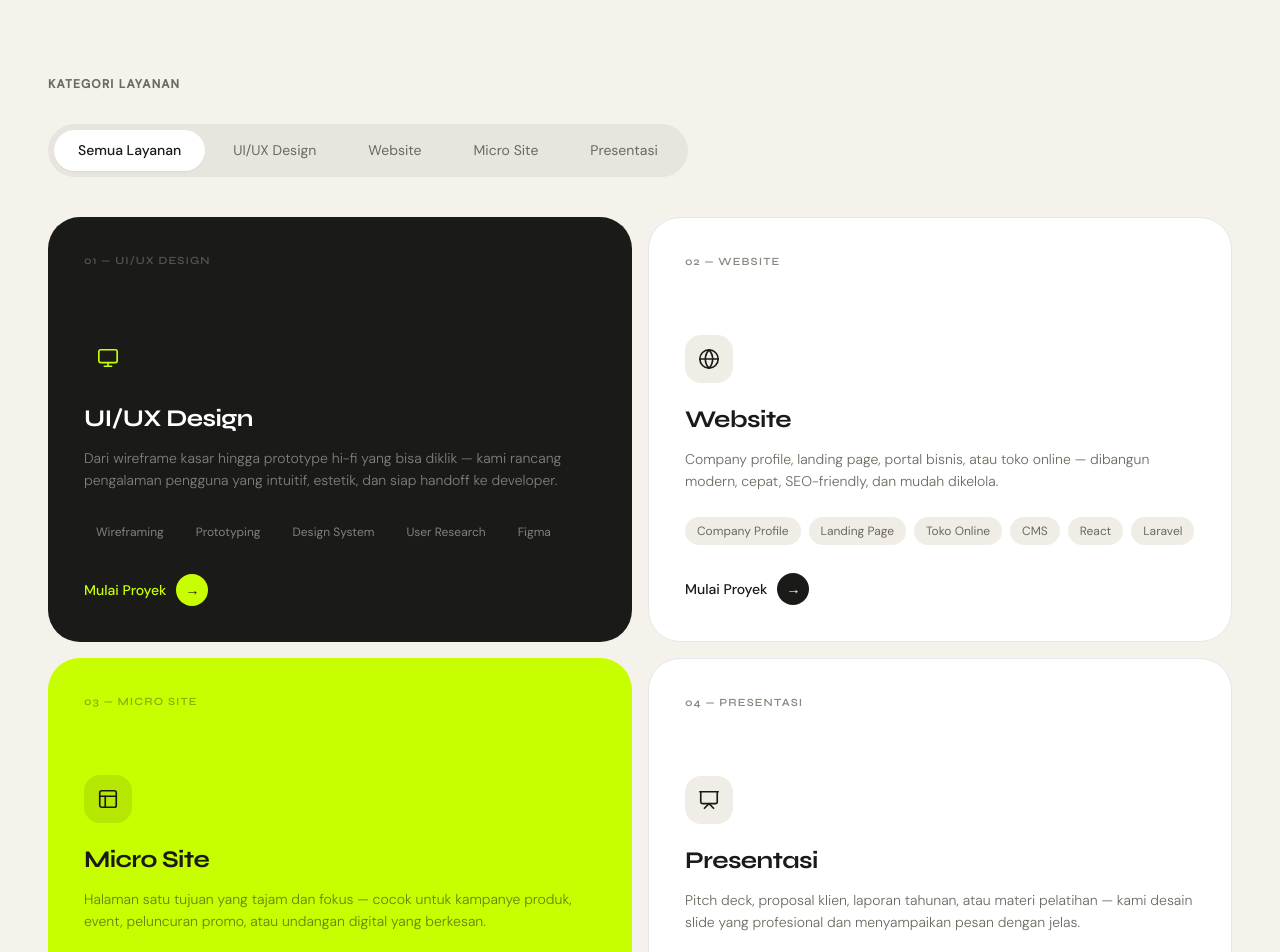
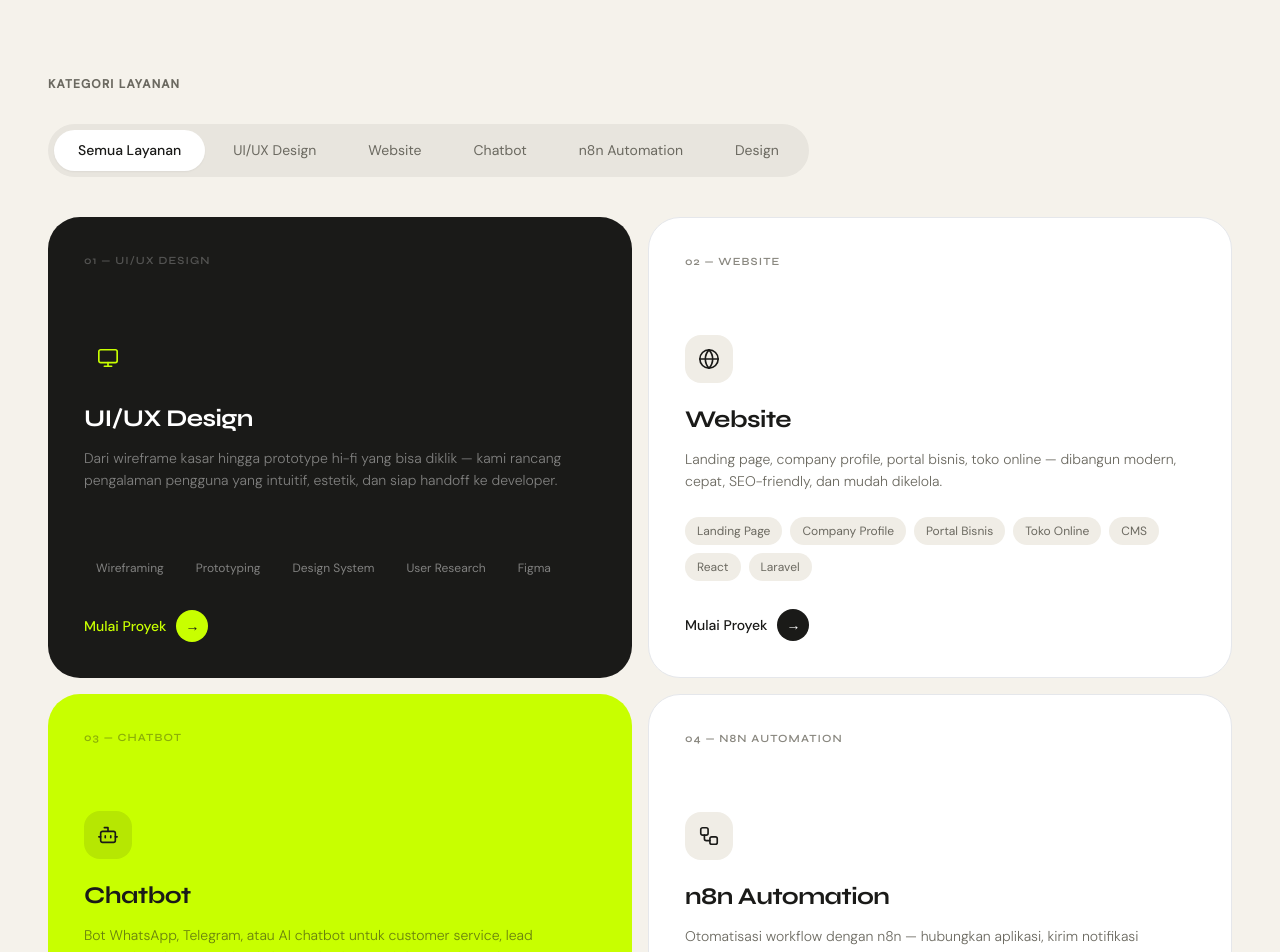
Before and after one commit to Ariefhuda434/karsa-digital-fe, a React (Vite) app: page / in a window 1280 px wide. Shown: the part 860-1812 px from the top of the page. Built offline with nearby package versions, Linux system fonts and the light colour scheme; no server answers.

Commit message:
update layanan, testimoni popup form, admin feedback toggle

```diff
--- a/src/components/Layanan.jsx
+++ b/src/components/Layanan.jsx
@@ -1,13 +1,14 @@
 import { useState } from 'react'
-import { Monitor, Globe, Layout, Presentation } from 'lucide-react'
+import { Monitor, Globe, Bot, Workflow, Palette } from 'lucide-react'
 import { Link } from 'react-router-dom'
 
 const CATEGORIES = [
-  { id: 'all',       label: 'Semua Layanan' },
-  { id: 'uiux',      label: 'UI/UX Design'  },
-  { id: 'web',       label: 'Website'       },
-  { id: 'microsite', label: 'Micro Site'    },
-  { id: 'ppt',       label: 'Presentasi'    },
+  { id: 'all',        label: 'Semua Layanan'   },
+  { id: 'uiux',       label: 'UI/UX Design'    },
+  { id: 'web',        label: 'Website'         },
+  { id: 'chatbot',    label: 'Chatbot'         },
+  { id: 'automation', label: 'n8n Automation'  },
+  { id: 'design',     label: 'Design'          },
 ]
 
 const SERVICES = [
@@ -22,22 +23,29 @@ const SERVICES = [
     id: 2, cat: 'web', variant: 'light',
     num: '02', icon: Globe,
     title: 'Website',
-    desc: 'Company profile, landing page, portal bisnis, atau toko online — dibangun modern, cepat, SEO-friendly, dan mudah dikelola.',
-    tags: ['Company Profile', 'Landing Page', 'Toko Online', 'CMS', 'React', 'Laravel'],
+    desc: 'Landing page, company profile, portal bisnis, toko online — dibangun modern, cepat, SEO-friendly, dan mudah dikelola.',
+    tags: ['Landing Page', 'Company Profile', 'Portal Bisnis', 'Toko Online', 'CMS', 'React', 'Laravel'],
   },
   {
-    id: 3, cat: 'microsite', variant: 'accent',
-    num: '03', icon: Layout,
-    title: 'Micro Site',
-    desc: 'Halaman satu tujuan yang tajam dan fokus — cocok untuk kampanye produk, event, peluncuran promo, atau undangan digital yang berkesan.',
-    tags: ['Campaign Page', 'Event Page', 'Promo', 'Undangan Digital'],
+    id: 3, cat: 'chatbot', variant: 'accent',
+    num: '03', icon: Bot,
+    title: 'Chatbot',
+    desc: 'Bot WhatsApp, Telegram, atau AI chatbot untuk customer service, lead generation, dan otomatisasi chat — siap integrasi dengan sistem kamu.',
+    tags: ['WhatsApp Bot', 'Telegram Bot', 'AI Chatbot', 'Integrasi API', 'Customer Service'],
   },
   {
-    id: 4, cat: 'ppt', variant: 'light',
-    num: '04', icon: Presentation,
-    title: 'Presentasi',
-    desc: 'Pitch deck, proposal klien, laporan tahunan, atau materi pelatihan — kami desain slide yang profesional dan menyampaikan pesan dengan jelas.',
-    tags: ['Pitch Deck', 'Proposal', 'Annual Report', 'PowerPoint / Keynote'],
+    id: 4, cat: 'automation', variant: 'light',
+    num: '04', icon: Workflow,
+    title: 'n8n Automation',
+    desc: 'Otomatisasi workflow dengan n8n — hubungkan aplikasi, kirim notifikasi otomatis, scraping data, dan integrasi API tanpa coding rumit.',
+    tags: ['Workflow Otomatis', 'Integrasi API', 'Scraping Data', 'Notifikasi', 'n8n'],
+  },
+  {
+    id: 5, cat: 'design', variant: 'dark',
+    num: '05', icon: Palette,
+    title: 'Design (Canva & Figma)',
+    desc: 'Desain komik Canva, tugas kuliah, infografis, presentasi kreatif, dan materi visual lainnya — cepat, menarik, dan sesuai kebutuhan.',
+    tags: ['Desain Komik', 'Tugas Kuliah', 'Infografis', 'Presentasi Kreatif', 'Canva', 'Figma'],
   },
 ]
 
--- a/src/components/Testimoni.jsx
+++ b/src/components/Testimoni.jsx
@@ -1,5 +1,5 @@
 import { useState, useEffect } from 'react'
-import { Loader2, AlertTriangle, Send, CheckCircle } from 'lucide-react'
+import { Loader2, AlertTriangle, Send, CheckCircle, X, MessageSquare } from 'lucide-react'
 import api from '../lib/axios'
 
 const AVATAR_COLORS = ['#C8FF00','#80B8FF','#FFB380','#FF80B8','#80FFB8','#B880FF','#FF80A0','#80D0FF']
@@ -11,7 +11,7 @@ function getInitials(name) {
 function Stars({ count = 0, interactive, onChange }) {
   const arr = Array.from({ length: 5 })
   return (
-    <div className={`flex gap-0.5 ${interactive ? 'cursor-pointer' : ''} mb-4`}>
+    <div className={`flex gap-0.5 ${interactive ? 'cursor-pointer' : ''}`}>
       {arr.map((_, i) => (
         <svg key={i} width="14" height="14" viewBox="0 0 24 24"
           fill={i < count ? '#C8FF00' : 'rgba(255,255,255,0.12)'}
@@ -24,30 +24,19 @@ function Stars({ count = 0, interactive, onChange }) {
   )
 }
 
-export default function Testimoni() {
-  const [feedbacks, setFeedbacks] = useState([])
-  const [loading, setLoading] = useState(true)
-  const [error, setError] = useState(null)
-
+function FeedbackModal({ open, onClose }) {
   const [form, setForm] = useState({ name: '', role: '', company: '', content: '', rating: 5 })
   const [submitting, setSubmitting] = useState(false)
   const [submitted, setSubmitted] = useState(false)
 
-  useEffect(() => {
-    let cancelled = false
-    api.get('/feedbacks')
-      .then(res => { if (!cancelled) setFeedbacks(res.data?.data ?? res.data) })
-      .catch(() => { if (!cancelled) setError('Gagal memuat testimoni') })
-      .finally(() => { if (!cancelled) setLoading(false) })
-    return () => { cancelled = true }
-  }, [])
+  if (!open) return null
 
   const handleSubmit = async (e) => {
     e.preventDefault()
     if (!form.name.trim() || !form.content.trim()) return
     setSubmitting(true)
     try {
-      const payload = {
+      await api.post('/feedbacks', {
         name: form.name.trim(),
         role: form.role.trim() || null,
         company: form.company.trim() || null,
@@ -55,13 +44,9 @@ export default function Testimoni() {
         rating: form.rating,
         avatar_initials: getInitials(form.name),
         avatar_color: AVATAR_COLORS[Math.floor(Math.random() * AVATAR_COLORS.length)],
-      }
-      await api.post('/feedbacks', payload)
-      const res = await api.get('/feedbacks')
-      setFeedbacks(res.data?.data ?? res.data)
-      setForm({ name: '', role: '', company: '', content: '', rating: 5 })
+      })
       setSubmitted(true)
-      setTimeout(() => setSubmitted(false), 4000)
+      setTimeout(() => { setSubmitted(false); onClose(); setForm({ name: '', role: '', company: '', content: '', rating: 5 }) }, 2000)
     } catch (err) {
       alert('Gagal mengirim: ' + (err.response?.data?.message || err.message))
     } finally {
@@ -69,78 +54,26 @@ export default function Testimoni() {
     }
   }
 
-  const displayList = feedbacks.slice(0, 6)
-
   return (
-    <section id="testimoni" className="bg-dark px-6 md:px-12 py-24">
-      <div className="flex flex-col md:flex-row md:items-start justify-between gap-12 mb-14">
-        <h2 className="font-syne text-[clamp(36px,4vw,56px)] font-extrabold tracking-[-1.5px] leading-[1.05] text-white max-w-md">
-          Apa Kata<br />
-          <span style={{ WebkitTextStroke: '1.5px rgba(255,255,255,0.35)', color: 'transparent' }}>Klien Kami</span>
-        </h2>
-        <p className="max-w-xs text-[15px] text-white/40 font-light leading-relaxed pt-2">
-          Kepercayaan klien adalah aset terbesar kami. Inilah yang mereka rasakan bekerja bersama Karsa.
-        </p>
-      </div>
-
-      {loading && (
-        <div className="flex flex-col items-center justify-center py-16 gap-3">
-          <Loader2 size={24} className="animate-spin text-white/20" />
-          <p className="text-sm text-white/30 font-light">Memuat testimoni...</p>
-        </div>
-      )}
-
-      {error && !loading && (
-        <div className="flex flex-col items-center justify-center py-16 gap-4">
-          <div className="w-12 h-12 rounded-full bg-white/5 flex items-center justify-center">
-            <AlertTriangle size={20} className="text-white/30" />
-          </div>
-          <p className="text-sm text-white/40 font-light">{error}</p>
-        </div>
-      )}
-
-      {!loading && !error && (
-        <div className="grid grid-cols-1 md:grid-cols-3 gap-5 mb-16">
-          {displayList.length === 0 && (
-            <div className="col-span-full text-center py-12">
-              <p className="text-white/30 text-sm font-light">Belum ada testimoni. Jadilah yang pertama!</p>
-            </div>
-          )}
-          {displayList.map(f => (
-            <div key={f.id} className="bg-white/4 border border-white/8 rounded-karsa-md p-8 hover:bg-white/6 transition-colors duration-200">
-              <Stars count={f.rating} />
-              <p className="text-[15px] text-white/65 leading-[1.8] font-light italic mb-6">"{f.content}"</p>
-              <div className="flex items-center gap-3">
-                <div
-                  className="w-10 h-10 rounded-full flex items-center justify-center font-syne text-sm font-extrabold flex-shrink-0"
-                  style={{ background: f.avatar_color || AVATAR_COLORS[0], color: '#1A1A18' }}
-                >
-                  {f.avatar_initials || getInitials(f.name)}
-                </div>
-                <div>
-                  <p className="text-sm font-semibold text-white font-syne">{f.name}</p>
-                  <p className="text-xs text-white/35 font-light mt-0.5">{f.role}{f.role && f.company ? ', ' : ''}{f.company}</p>
-                </div>
-              </div>
-            </div>
-          ))}
-        </div>
-      )}
-
-      <div className="border-t border-white/8 pt-14">
-        <div className="max-w-xl mx-auto text-center mb-8">
-          <h3 className="font-syne text-xl font-extrabold text-white mb-2">Bagikan Pengalamanmu</h3>
-          <p className="text-sm text-white/40 font-light">Ceritakan bagaimana Karsa membantumu mewujudkan ide.</p>
+    <div className="fixed inset-0 z-50 flex items-end sm:items-center justify-center p-0 sm:p-6"
+      onClick={e => { if (e.target === e.currentTarget) onClose() }}>
+      <div className="absolute inset-0 bg-black/60 backdrop-blur-sm" onClick={onClose} />
+      <div className="relative bg-dark border border-white/10 w-full sm:max-w-md rounded-t-karsa sm:rounded-karsa p-8 z-10 max-h-[90vh] overflow-y-auto">
+        <div className="flex items-center justify-between mb-6">
+          <h3 className="font-syne text-lg font-extrabold text-white">Bagikan Pengalamanmu</h3>
+          <button onClick={onClose} className="w-8 h-8 rounded-full bg-white/5 flex items-center justify-center text-white/50 hover:text-white">
+            <X size={15} />
+          </button>
         </div>
 
         {submitted ? (
-          <div className="max-w-md mx-auto bg-white/6 border border-accent/30 rounded-karsa-md p-8 text-center">
-            <CheckCircle size={28} className="text-accent mx-auto mb-3" />
+          <div className="text-center py-8">
+            <CheckCircle size={32} className="text-accent mx-auto mb-3" />
             <p className="text-white font-semibold text-sm">Terima kasih atas feedbacknya!</p>
             <p className="text-white/40 text-xs mt-1">Testimoni kamu akan tampil setelah direview.</p>
           </div>
         ) : (
-          <form onSubmit={handleSubmit} className="max-w-md mx-auto flex flex-col gap-4">
+          <form onSubmit={handleSubmit} className="flex flex-col gap-4">
             <input value={form.name} onChange={e => setForm(f => ({ ...f, name: e.target.value }))}
               placeholder="Nama lengkap *" required
               className="w-full bg-white/5 border border-white/10 rounded-karsa-md px-4 py-3 text-sm text-white placeholder-white/25 outline-none focus:border-accent/50 transition-colors" />
@@ -167,6 +100,91 @@ export default function Testimoni() {
           </form>
         )}
       </div>
+    </div>
+  )
+}
+
+export default function Testimoni() {
+  const [feedbacks, setFeedbacks] = useState([])
+  const [loading, setLoading] = useState(true)
+  const [error, setError] = useState(null)
+  const [showModal, setShowModal] = useState(false)
+
+  useEffect(() => {
+    let cancelled = false
+    api.get('/feedbacks')
+      .then(res => { if (!cancelled) setFeedbacks(res.data?.data ?? res.data) })
+      .catch(() => { if (!cancelled) setError('Gagal memuat testimoni') })
+      .finally(() => { if (!cancelled) setLoading(false) })
+    return () => { cancelled = true }
+  }, [])
+
+  return (
+    <section id="testimoni" className="bg-dark px-6 md:px-12 py-24">
+      <div className="flex flex-col md:flex-row md:items-start justify-between gap-12 mb-14">
+        <div>
+          <h2 className="font-syne text-[clamp(36px,4vw,56px)] font-extrabold tracking-[-1.5px] leading-[1.05] text-white max-w-md">
+            Apa Kata<br />
+            <span style={{ WebkitTextStroke: '1.5px rgba(255,255,255,0.35)', color: 'transparent' }}>Klien Kami</span>
+          </h2>
+        </div>
+        <div className="flex flex-col items-end gap-4">
+          <p className="max-w-xs text-[15px] text-white/40 font-light leading-relaxed pt-2">
+            Kepercayaan klien adalah aset terbesar kami. Inilah yang mereka rasakan bekerja bersama Karsa.
+          </p>
+          <button onClick={() => setShowModal(true)}
+            className="inline-flex items-center gap-2 bg-accent text-dark px-5 py-2.5 rounded-karsa-pill text-sm font-semibold font-syne hover:-translate-y-0.5 transition-transform">
+            <MessageSquare size={15} />
+            Kirim Feedback
+          </button>
+        </div>
+      </div>
+
+      {loading && (
+        <div className="flex flex-col items-center justify-center py-16 gap-3">
+          <Loader2 size={24} className="animate-spin text-white/20" />
+          <p className="text-sm text-white/30 font-light">Memuat testimoni...</p>
+        </div>
+      )}
+
+      {error && !loading && (
+        <div className="flex flex-col items-center justify-center py-16 gap-4">
+          <div className="w-12 h-12 rounded-full bg-white/5 flex items-center justify-center">
+            <AlertTriangle size={20} className="text-white/30" />
+          </div>
+          <p className="text-sm text-white/40 font-light">{error}</p>
+        </div>
+      )}
+
+      {!loading && !error && (
+        <div className="grid grid-cols-1 md:grid-cols-3 gap-5">
+          {feedbacks.length === 0 && (
+            <div className="col-span-full text-center py-12">
+              <p className="text-white/30 text-sm font-light">Belum ada testimoni tampil. Jadilah yang pertama!</p>
+            </div>
+          )}
+          {feedbacks.map(f => (
+            <div key={f.id} className="bg-white/4 border border-white/8 rounded-karsa-md p-8 hover:bg-white/6 transition-colors duration-200">
+              <Stars count={f.rating} />
+              <p className="text-[15px] text-white/65 leading-[1.8] font-light italic mb-6">"{f.content}"</p>
+              <div className="flex items-center gap-3">
+                <div
+                  className="w-10 h-10 rounded-full flex items-center justify-center font-syne text-sm font-extrabold flex-shrink-0"
+                  style={{ background: f.avatar_color || AVATAR_COLORS[0], color: '#1A1A18' }}
+                >
+                  {f.avatar_initials || getInitials(f.name)}
+                </div>
+                <div>
+                  <p className="text-sm font-semibold text-white font-syne">{f.name}</p>
+                  <p className="text-xs text-white/35 font-light mt-0.5">{f.role}{f.role && f.company ? ', ' : ''}{f.company}</p>
+                </div>
+              </div>
+            </div>
+          ))}
+        </div>
+      )}
+
+      <FeedbackModal open={showModal} onClose={() => setShowModal(false)} />
     </section>
   )
 }
--- a/src/pages/admin/Dashboard.jsx
+++ b/src/pages/admin/Dashboard.jsx
@@ -14,7 +14,7 @@ const STATUS_CONFIG = {
   cancelled:   { label:'Dibatalkan',      bg:'bg-red-100',    text:'text-red-600'    },
 }
 
-const CAT_LABEL = { uiux:'UI/UX Design', web:'Web Dev', mobile:'Mobile App', system:'System Analysis' }
+const CAT_LABEL = { uiux:'UI/UX Design', web:'Web Dev', mobile:'Mobile App', system:'System Analysis', chatbot:'Chatbot', automation:'n8n Automation', design:'Design' }
 
 function StatusBadge({ status }) {
   const c = STATUS_CONFIG[status] || STATUS_CONFIG.pending
@@ -586,9 +586,23 @@ function Projects({ projects, setProjects, loading, error, onRetry }) {
   )
 }
 
-function Feedbacks({ feedbacks, loading, error, onRetry }) {
+function Feedbacks({ feedbacks, setFeedbacks, loading, error, onRetry }) {
+  const [togglingId, setTogglingId] = useState(null)
+
   if (loading) return <LoadingState text="Memuat feedback..." />
   if (error)   return <ErrorState message={error} onRetry={onRetry} />
+
+  const toggleFeatured = async (fb) => {
+    setTogglingId(fb.id)
+    try {
+      const res = await api.patch(`/admin/feedbacks/${fb.id}`, { is_featured: !fb.is_featured })
+      setFeedbacks(prev => prev.map(f => f.id === fb.id ? res.data : f))
+    } catch (err) {
+      alert('Gagal mengubah status: ' + (err.response?.data?.message || err.message))
+    } finally {
+      setTogglingId(null)
+    }
+  }
 
   return (
     <div>
@@ -609,6 +623,7 @@ function Feedbacks({ feedbacks, loading, error, onRetry }) {
                   <p className="font-syne font-bold text-dark text-sm">{f.name}</p>
                   {f.company && <p className="text-xs text-gray-karsa-muted mt-0.5">{f.company}</p>}
                 </div>
+                <div className="flex items-center gap-3">
                   {f.rating && (
                     <div className="flex gap-0.5">
                       {Array.from({ length: 5 }).map((_, i) => (
@@ -617,6 +632,16 @@ function Feedbacks({ feedbacks, loading, error, onRetry }) {
                       ))}
                     </div>
                   )}
+                  <button onClick={() => toggleFeatured(f)} disabled={togglingId === f.id}
+                    className={`inline-flex items-center gap-1.5 px-3 py-1.5 rounded-karsa-pill text-xs font-semibold border transition-all ${
+                      f.is_featured
+                        ? 'bg-green-50 text-green-700 border-green-200 hover:bg-green-100'
+                        : 'bg-gray-50 text-gray-500 border-gray-200 hover:bg-gray-100'
+                    }`}>
+                    {togglingId === f.id ? <Loader2 size={11} className="animate-spin" /> : null}
+                    {f.is_featured ? 'Published' : 'Draft'}
+                  </button>
+                </div>
               </div>
               {f.content && <p className="text-sm text-gray-karsa-muted font-light leading-relaxed">"{f.content}"</p>}
             </div>
@@ -672,7 +697,7 @@ export default function Dashboard() {
   useEffect(() => {
     let cancelled = false
     setLoadingFeedbacks(true); setErrorFeedbacks(null)
-    api.get('/feedbacks')
+    api.get('/admin/feedbacks')
       .then(res => { if (!cancelled) setFeedbacks(res.data?.data ?? res.data) })
       .catch(err => { if (!cancelled) setErrorFeedbacks(err.response?.data?.message || 'Tidak bisa terhubung ke server.') })
       .finally(() => { if (!cancelled) setLoadingFeedbacks(false) })
@@ -694,7 +719,7 @@ export default function Dashboard() {
     overview:  <Overview  orders={orders} loading={loadingOrders} error={errorOrders} onRetry={() => setRetryOrders(n => n+1)} />,
     orders:    <Orders    orders={orders} setOrders={setOrders} loading={loadingOrders} error={errorOrders} onRetry={() => setRetryOrders(n => n+1)} />,
     projects:  <Projects  projects={projects} setProjects={setProjects} loading={loadingProjects} error={errorProjects} onRetry={() => setRetryProjects(n => n+1)} />,
-    feedbacks: <Feedbacks feedbacks={feedbacks} loading={loadingFeedbacks} error={errorFeedbacks} onRetry={() => setRetryFeedbacks(n => n+1)} />,
+    feedbacks: <Feedbacks feedbacks={feedbacks} setFeedbacks={setFeedbacks} loading={loadingFeedbacks} error={errorFeedbacks} onRetry={() => setRetryFeedbacks(n => n+1)} />,
   }
 
   return (
```
Lines whose indentation alone changed are shown as unchanged.
